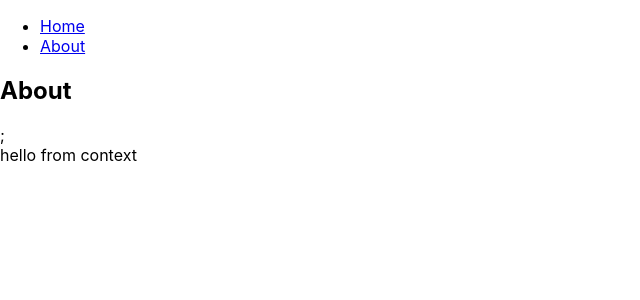
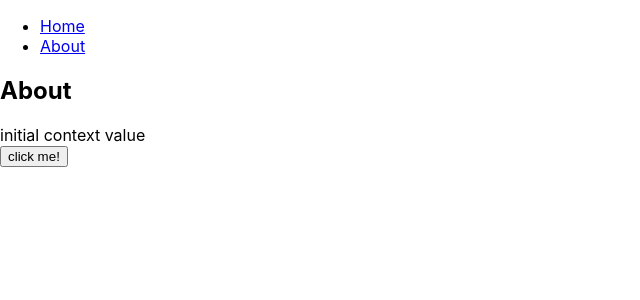
Before and after one commit to anilpai/react-hooks-tutorial, a React (Create React App) app: page /about in a window 1280 px wide. Shown: the top 300 px of the page, without its empty margins (0-640 px from the left). Built offline with nearby package versions, Linux system fonts and the light colour scheme.

Commit message:
useContext: pass useState to context

```diff
--- a/src/App.js
+++ b/src/App.js
@@ -1,10 +1,11 @@
-import React from "react";
+import React, { useState } from "react";
 import { BrowserRouter as Router, Route, Link } from "react-router-dom";
 import { Index } from "./pages";
 import { About } from "./pages/about";
 import { UserContext } from "./UserContext";
 
 const App = () => {
+  const [value, setValue] = useState("initial context value");
   return (
     <Router>
       <div>
@@ -18,7 +19,7 @@ const App = () => {
             </li>
           </ul>
         </nav>
-        <UserContext.Provider value="hello from context">
+        <UserContext.Provider value={{ value, setValue }}>
           <Route path="/" exact component={Index} />
           <Route path="/about/" component={About} />
         </UserContext.Provider>
--- a/src/pages/about.js
+++ b/src/pages/about.js
@@ -2,10 +2,12 @@ import React, { useContext } from "react";
 import { UserContext } from "../UserContext";
 
 export function About() {
-  const msg = useContext(UserContext);
+  const { value, setValue } = useContext(UserContext);
   return (
     <div>
-      <h2>About</h2>;<div>{msg}</div>
+      <h2>About</h2>
+      <div>{value}</div>
+      <button onClick={() => setValue("button clicked")}>click me!</button>
     </div>
   );
 }
```
